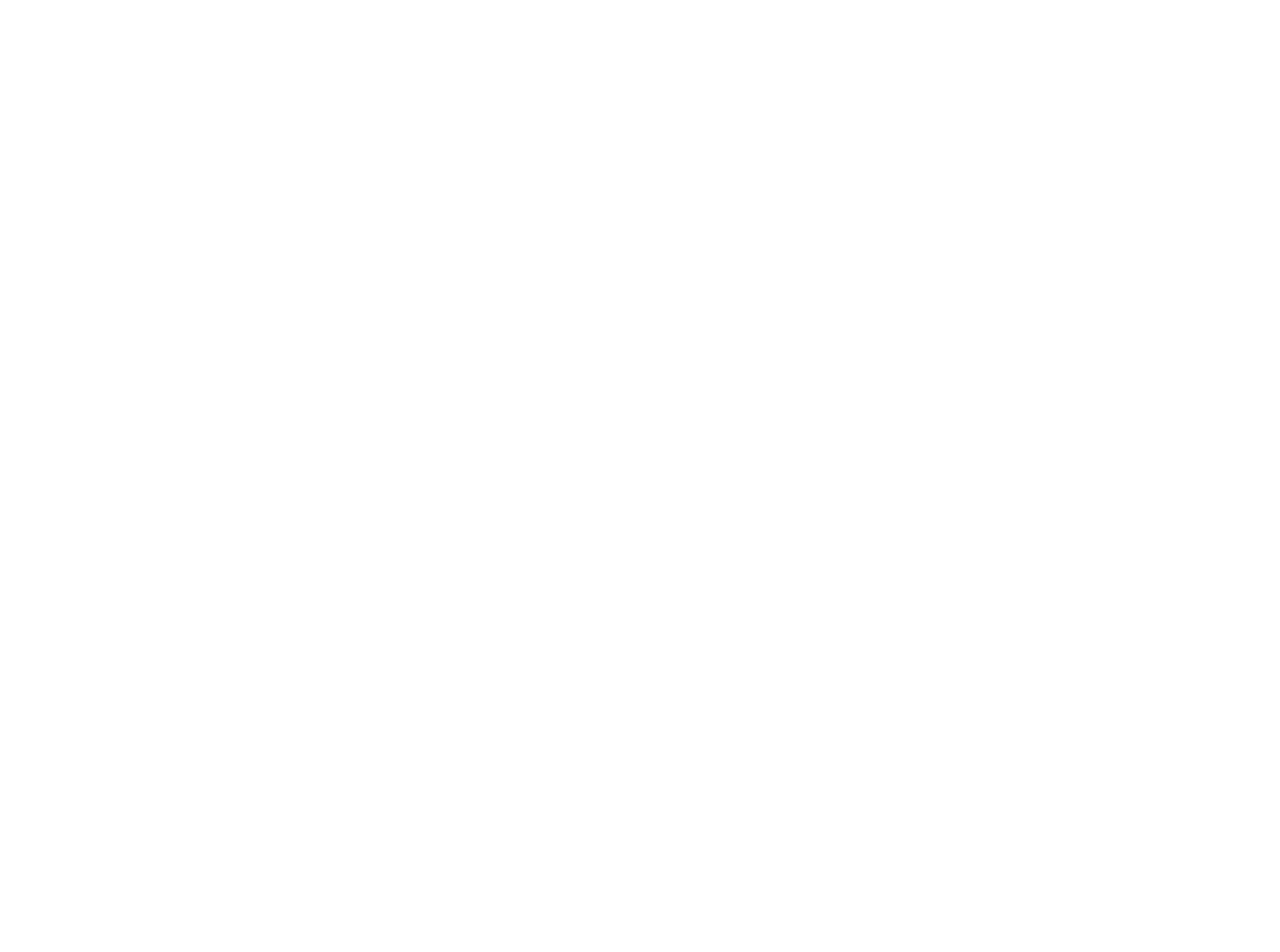
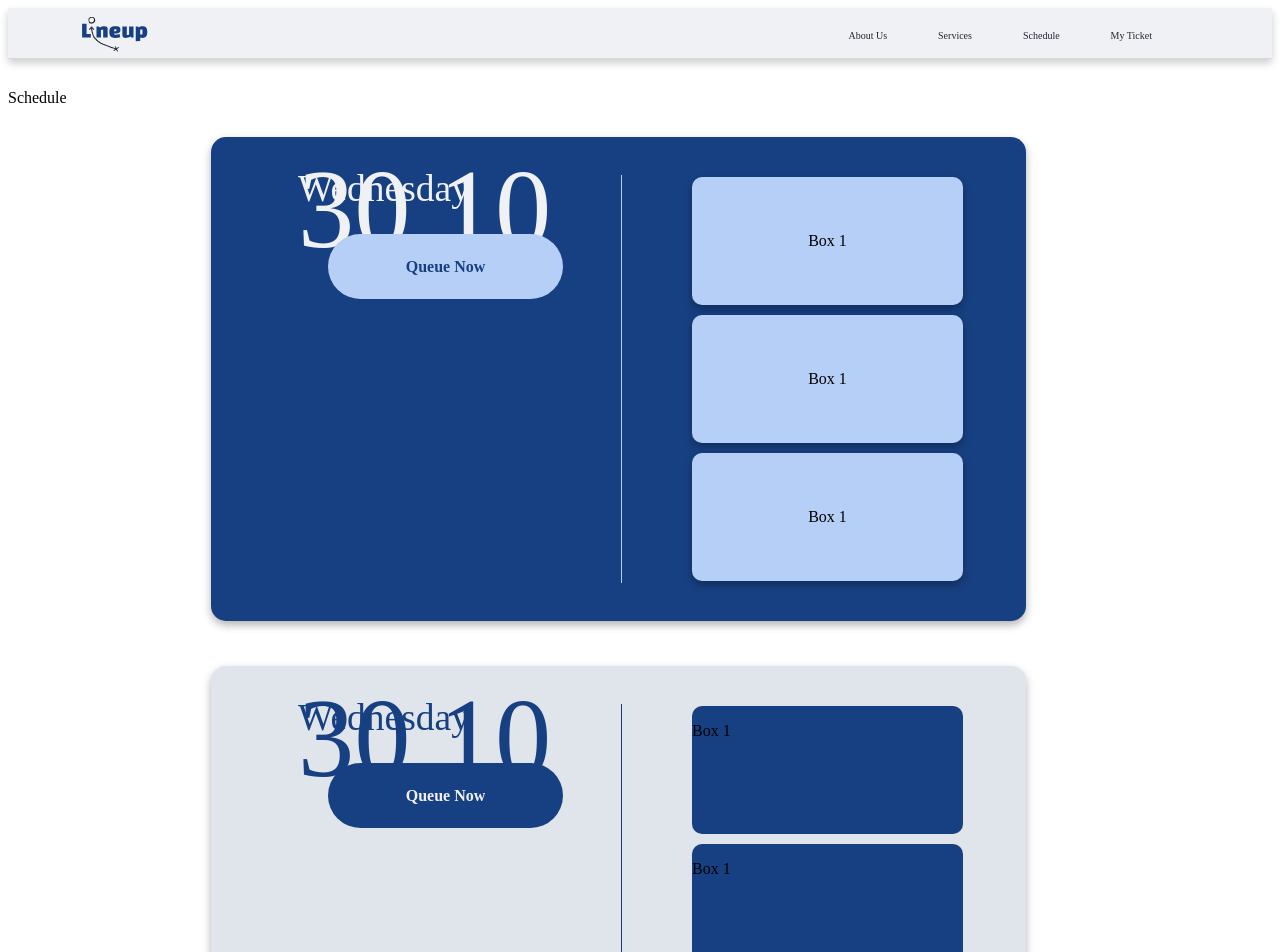
Before and after one commit to levaaaay/Lineup, a Vue app: page /schedule in a window 1280 px wide. Before the commit this address had no page. Shown: the top 952 px of the page. Before the commit the page ends 800 px from the top, so only its background shows below. Built offline with nearby package versions, Linux system fonts and the light colour scheme; the HTML template or start-up script is replaced by a standard one.

Commit message:
added schedule page

```diff
--- a/src/assets/global.css
+++ b/src/assets/global.css
@@ -21,6 +21,5 @@ body {
     justify-content: center;
     text-align: center;
     font-weight: 700;
-    margin-top: 120px;
     align-items: center;
 }
--- /dev/null
+++ b/src/components/scheduleBox.vue
@@ -0,0 +1,194 @@
+<template>
+    <div class="scheduleBox">
+        <div class="globalHeader">Schedule</div>
+        <div class="container">
+            <div class="box">
+                <div class="container">
+                    <div class="halfContainer" id="red">
+                        <div class="day">Wednesday</div>
+                        <div class="date">30.10</div>
+                        <div class="button">Queue Now</div>
+                    </div>
+                    <div class="halfContainer" id="green">
+                        <div class="line"></div>
+                        <div class="columnContainer">
+                            <div class="infoBox" v-for="(index) in boxes" :key="index">
+                                <p> Box {{ index + 1 }}</p>
+                            </div>
+                        </div>
+                    </div>
+                </div>
+            </div>
+            <div class="invertedBox">
+                <div class="container">
+                    <div class="halfContainer" id="red">
+                        <div class="invertedDay">Wednesday</div>
+                        <div class="invertedDate">30.10</div>
+                        <div class="invertedButton">Queue Now</div>
+                    </div>
+                    <div class="halfContainer" id="green">
+                        <div class="invertedLine"></div>
+                        <div class="columnContainer">
+                            <div class="invertedInfoBox" v-for="(index) in boxes" :key="index">
+                                <p> Box {{ index + 1 }}</p>
+                            </div>
+                        </div>
+                    </div>
+                </div>
+            </div>
+        </div>
+    </div>
+</template>
+
+<script>
+export default {
+    name: "scheduleBox",
+    data() {
+        return {
+            boxes: Array(3).fill(null)
+        }
+    }
+}
+</script>
+
+<style scoped>
+.globalHeader {
+    margin-top: 30px;
+}
+
+.container {
+    width: 100%;
+}
+
+.box {
+    width: 815px;
+    height: 484px;
+    background: #174082;
+    border-radius: 15px;
+    box-shadow: 0px 4px 8px rgba(0, 0, 0, 0.3);
+    margin-top: 30px;
+}
+
+.invertedBox {
+    width: 815px;
+    height: 484px;
+    background: #E0E4EB;
+    border-radius: 15px;
+    box-shadow: 0px 4px 8px rgba(0, 0, 0, 0.3);
+    margin-top: 30px;
+}
+
+.halfContainer {
+    display: flex;
+
+}
+
+#red, #green {
+    height: 484px;
+}
+
+#red {
+    width: 50%;
+    flex-direction: column;
+}
+
+#green {
+    width: 50%;
+    margin-left: -30px;
+    display: flex;
+    align-items: center;
+}
+
+.day {
+    font-size: 37.5px;
+    color: #F0F1F5;
+    margin-left: 70px;
+    margin-top: 30px;
+}
+
+.invertedDay {
+    font-size: 37.5px;
+    color: #174082;
+    margin-left: 70px;
+    margin-top: 30px;
+}
+
+.date {
+    font-size: 112.5px;
+    color: #F0F1F5;
+    margin-left: 70px;
+    margin-top: -65px;
+}
+
+.invertedDate {
+    font-size: 112.5px;
+    color: #174082;
+    margin-left: 70px;
+    margin-top: -65px;
+}
+
+.button {
+    display: flex;
+    justify-content: center;
+    align-items: center;
+    width: 235px;
+    height: 65px;
+    background: #B6CFF7;
+    border-radius: 40px;
+    margin-left: 100px;
+    margin-top: -40px;
+    color: #174082;
+    font-weight: bold;
+}
+
+.invertedButton {
+    display: flex;
+    justify-content: center;
+    align-items: center;
+    width: 235px;
+    height: 65px;
+    background: #174082;
+    border-radius: 40px;
+    margin-left: 100px;
+    margin-top: -40px;
+    color: #F0F1F5;
+    font-weight: bold;
+}
+
+.line {
+    width: 1.5px;
+    height: 408px;
+    background: #B6CFF7;
+}
+
+.invertedLine {
+    width: 1.5px;
+    height: 408px;
+    background: #174082;
+}
+
+.infoBox {
+    width: 271px;
+    height: 128px;
+    background: #B6CFF7;
+    border: none;
+    border-radius: 10px;
+    margin-left: 70px;
+}
+
+.invertedInfoBox {
+    width: 271px;
+    height: 128px;
+    background: #174082;
+    border: none;
+    border-radius: 10px;
+    margin-left: 70px;
+}
+
+.columnContainer {
+    display: flex;
+    flex-direction: column;
+    gap: 10px;
+}
+
+</style>
--- a/src/router/index.js
+++ b/src/router/index.js
@@ -2,6 +2,7 @@ import { createRouter, createWebHistory } from 'vue-router';
 import homeView from '@/views/home.vue';
 import services from '@/views/services.vue';
 import login from '@/views/login.vue';
+import schedule from '@/views/schedule.vue';
 
 const routes = [
   {
@@ -18,6 +19,11 @@ const routes = [
     path: '/login',
     name: 'login',
     component: login
+  },
+  {
+    path: '/schedule',
+    name: 'schedule',
+    component: schedule
   }
 ];
 
--- /dev/null
+++ b/src/views/schedule.vue
@@ -0,0 +1,13 @@
+<template>
+    <navbar />
+    <scheduleBox />
+</template>
+
+<script>
+import scheduleBox from '@/components/scheduleBox.vue';
+import navbar from '@/components/navbar.vue';
+
+export default {
+    components: { scheduleBox, navbar }
+}
+</script>
```
